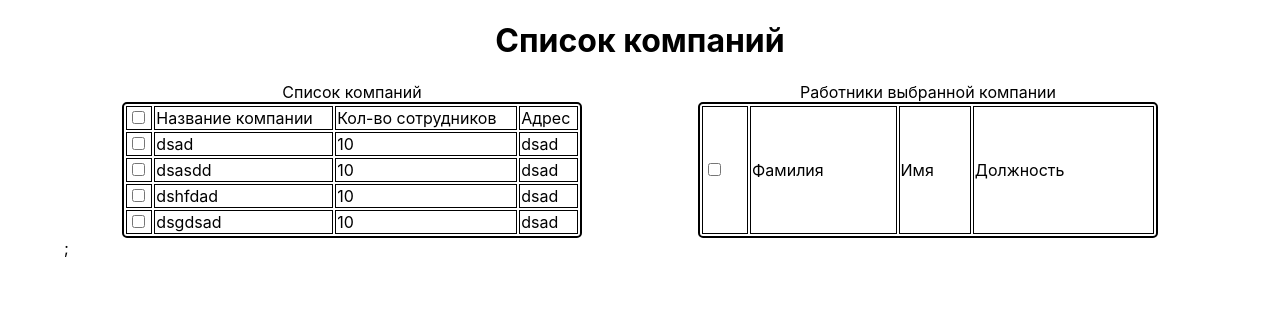
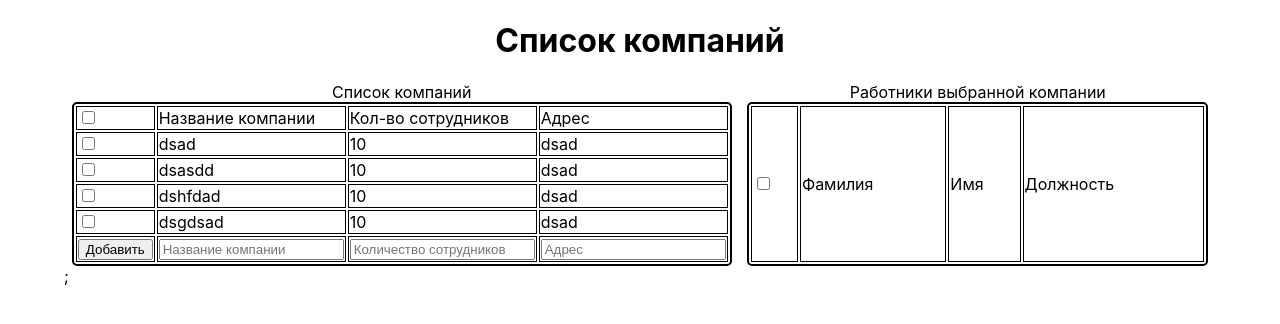
Before and after one commit to ORLVNIMUSIC/adept, a Next.js app: page / in a window 1280 px wide. Shown: the top 324 px of the page. Built offline with nearby package versions, Linux system fonts and the light colour scheme.

Commit message:
add company done (w/o validation)

```diff
--- a/pages/index.tsx
+++ b/pages/index.tsx
@@ -1,5 +1,7 @@
 import type { NextPage } from 'next';
+import { useRef } from 'react';
 import { useDispatch, useSelector } from 'react-redux';
+import { addCompany } from '../store/companiesSlice';
 import { RootState } from '../store/store';
 
 const Home: NextPage = () => {
@@ -7,6 +9,26 @@ const Home: NextPage = () => {
   const store = useSelector((state: RootState) => {
     return state;
   });
+
+  const companyName = useRef<HTMLInputElement>(null);
+  const companyEmpNum = useRef<HTMLInputElement>(null);
+  const companyAddress = useRef<HTMLInputElement>(null);
+
+  function addHandler() {
+    if (companyName.current && companyName.current.value) {
+      if (companyEmpNum.current && companyEmpNum.current.value) {
+        if (companyAddress.current && companyAddress.current.value) {
+          dispatch(
+            addCompany({
+              name: companyName.current.value,
+              employeeNumber: Number(companyEmpNum.current.value),
+              address: companyAddress.current.value,
+            })
+          );
+        }
+      }
+    }
+  }
 
   return (
     <>
@@ -41,6 +63,28 @@ const Home: NextPage = () => {
                   );
                 })
               : ''}
+            <tr className="create">
+              <td>
+                <input type="button" value="Добавить" onClick={addHandler} />
+              </td>
+              <td>
+                <input
+                  type="text"
+                  ref={companyName}
+                  placeholder="Название компании"
+                />
+              </td>
+              <td>
+                <input
+                  type="number"
+                  ref={companyEmpNum}
+                  placeholder="Количество сотрудников"
+                />
+              </td>
+              <td>
+                <input type="text" ref={companyAddress} placeholder="Адрес" />
+              </td>
+            </tr>
           </tbody>
         </table>
         <table className="employees">
--- a/store/companiesSlice.ts
+++ b/store/companiesSlice.ts
@@ -1,4 +1,4 @@
-import { createSlice } from '@reduxjs/toolkit';
+import { createSlice, PayloadAction } from '@reduxjs/toolkit';
 
 export interface Company {
   name: string;
@@ -17,8 +17,8 @@ const companies = createSlice({
   name: 'companies',
   initialState,
   reducers: {
-    addCompany(state) {
-      console.log(state);
+    addCompany(state, action: PayloadAction<Company>) {
+      state.push(action.payload);
     },
   },
 });
```
